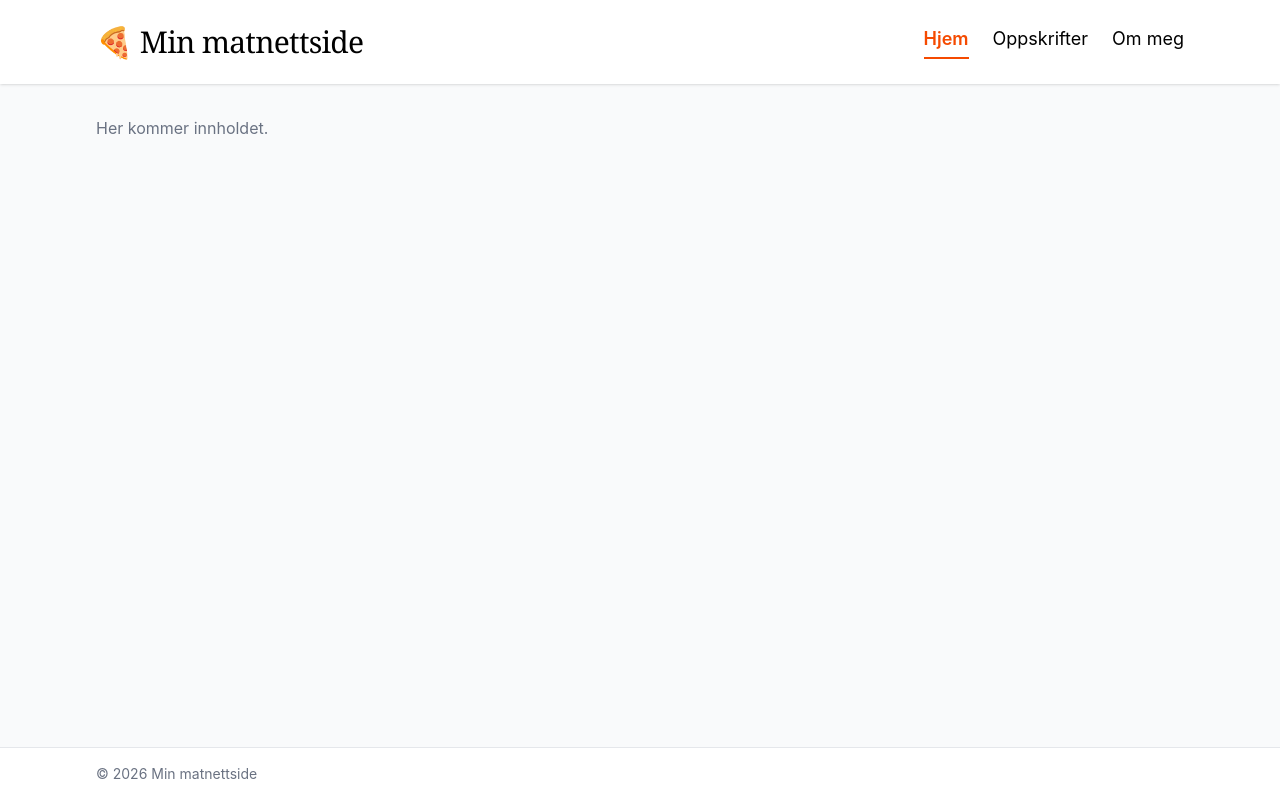
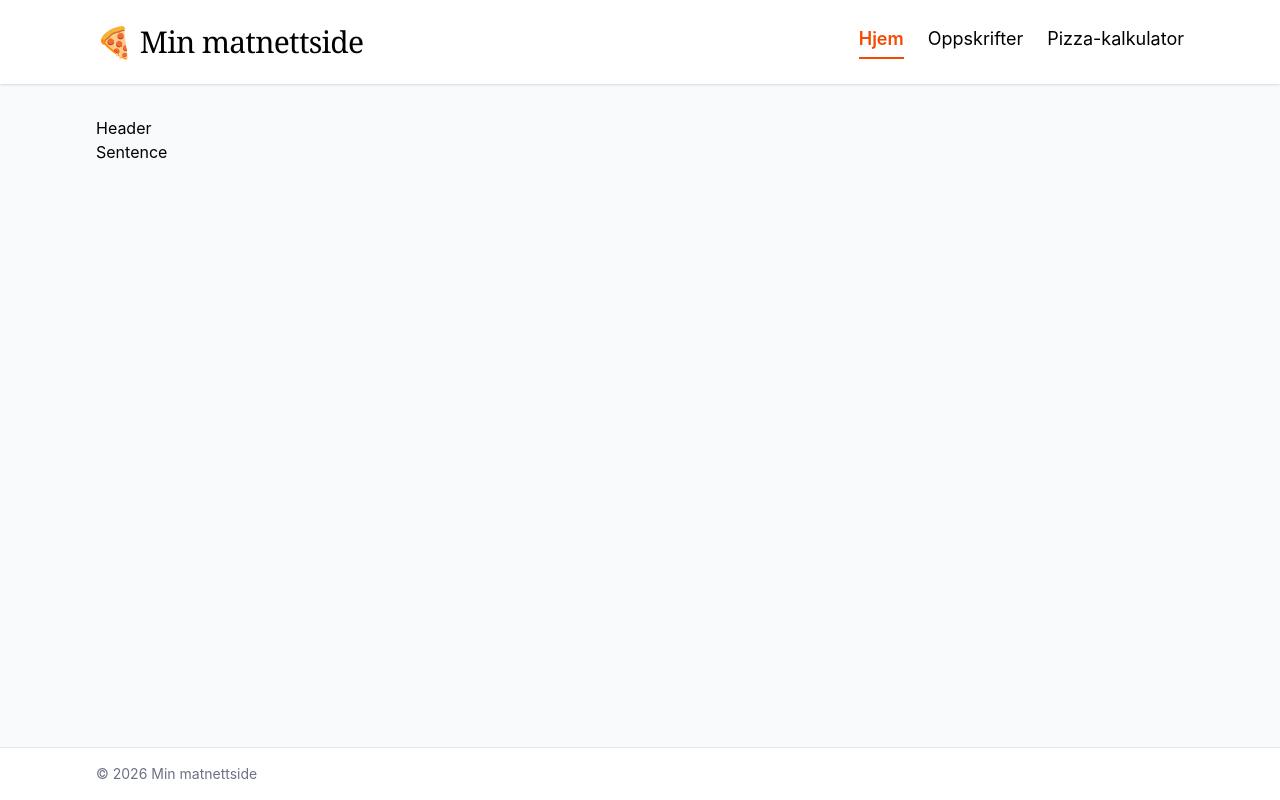
Before and after one commit to jensstat/jensmat, a React (Vite) app: page / in a window 1280 px wide. Built offline with nearby package versions, Linux system fonts and the light colour scheme.

Commit message:
Lagt til HomePage.tsx

```diff
--- a/src/App.tsx
+++ b/src/App.tsx
@@ -1,5 +1,6 @@
-import Header from './components/Header'
-import Footer from './components/Footer'
+import Header from "./components/Header";
+import Footer from "./components/Footer";
+import HomePage from "./pages/HomePage";
 
 // App is the top component. It puts the big pieces of the page together.
 function App() {
@@ -11,12 +12,12 @@ function App() {
 
       {/* max-w-6xl + px-4 md:px-8 is the same as in Header and Footer, so they line up. */}
       <main className="mx-auto w-full max-w-6xl flex-1 px-4 py-8 md:px-8">
-        <p className="text-gray-500">Her kommer innholdet.</p>
+        <HomePage />
       </main>
 
       <Footer />
     </div>
-  )
+  );
 }
 
-export default App
+export default App;
--- a/src/components/Header.tsx
+++ b/src/components/Header.tsx
@@ -3,7 +3,7 @@ import { useState } from "react";
 const navLinks = [
   { label: "Hjem", href: "#" },
   { label: "Oppskrifter", href: "#" },
-  { label: "Om meg", href: "#" },
+  { label: "Pizza-kalkulator", href: "#" },
 ];
 
 function Header() {
--- /dev/null
+++ b/src/pages/HomePage.tsx
@@ -0,0 +1,10 @@
+function HomePage() {
+  return (
+    <>
+      <h1>Header</h1>
+      <p>Sentence</p>
+    </>
+  );
+}
+
+export default HomePage;
```
